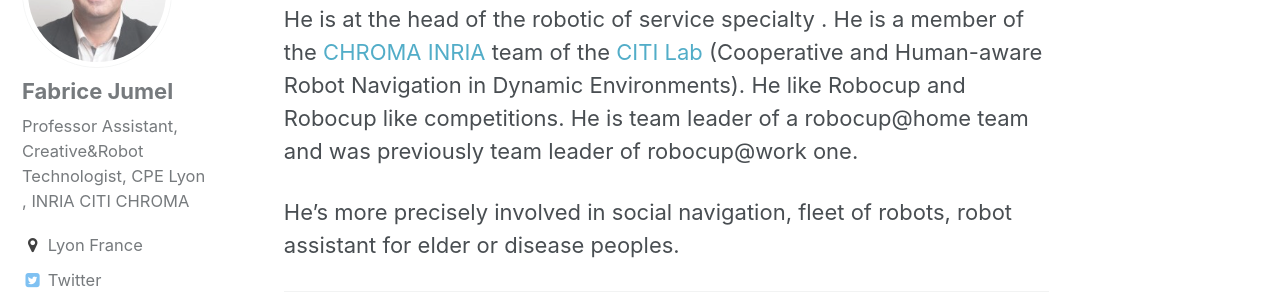
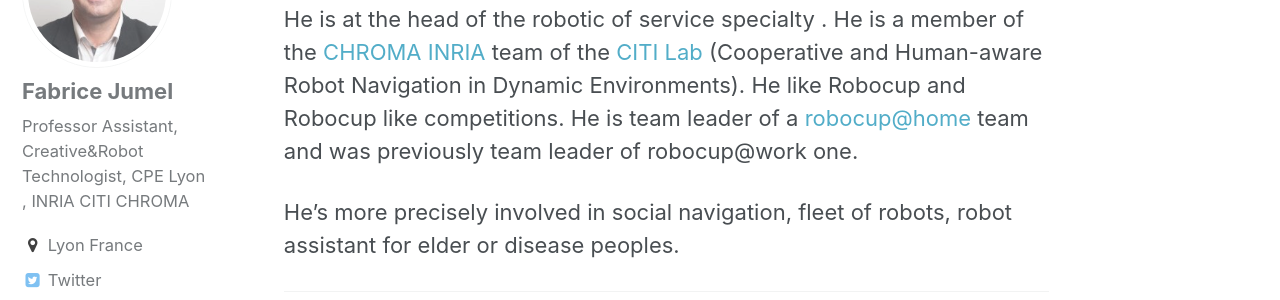
Before and after one commit to fabricejumel/fabricejumel.github.io, a Jekyll site: the page built from _pages/about.md, in a window 1280 px wide and 1181 px high. Shown: the part 226-526 px from the top of the window. Built offline with Jekyll 4.4.1, drawn with Linux system fonts in a browser that asks for light colours; part of the change alters nothing that is shown.

```diff
--- a/_pages/about.md
+++ b/_pages/about.md
@@ -4,7 +4,7 @@ title: "About me"
 
 ---
 
-Fabrice Jumel is professor assistant  in [CPE Lyon](https://www.cpe.fr) (Engineering School). He is at the head of the robotic of service specialty . He is a member of the [CHROMA INRIA](https://team.inria.fr/chroma/en/)  team of the [CITI Lab](http://www.citi-lab.fr/)  (Cooperative and Human-aware Robot Navigation in Dynamic Environments). He like Robocup and Robocup like competitions. He is team leader of a robocup@home team and was previously team leader of robocup@work one.
+Fabrice Jumel is professor assistant  in [CPE Lyon](https://www.cpe.fr) (Engineering School). He is at the head of the robotic of service specialty . He is a member of the [CHROMA INRIA](https://team.inria.fr/chroma/en/)  team of the [CITI Lab](http://www.citi-lab.fr/)  (Cooperative and Human-aware Robot Navigation in Dynamic Environments). He like Robocup and Robocup like competitions. He is team leader of a [robocup@home](http://cpe-dev.fr/robotcup/) team and was previously team leader of robocup@work one.
 
 He's more precisely involved in social navigation, fleet of robots, robot assistant for elder or disease peoples.
 
```
